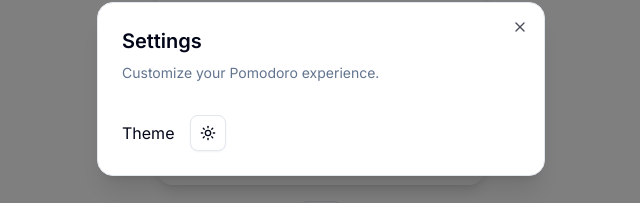
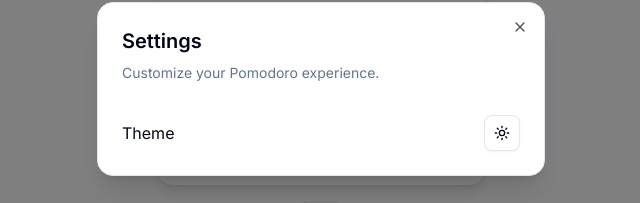
Before and after one commit to shravzzv/pomora, a Next.js app: page / in a window 1280 px wide. Both pictures are taken after a click on the button "settings". Shown: the part 311-514 px from the top of the page, without its empty margins (319-959 px from the left). Built offline with nearby package versions, Linux system fonts and the light colour scheme.

Commit message:
fix: adjust layout of theme toggle in settings dialog for better alignment

```diff
--- a/app/page.tsx
+++ b/app/page.tsx
@@ -57,7 +57,7 @@ export default function Page() {
             </DialogDescription>
           </DialogHeader>
 
-          <div className='flex items-center gap-4 mt-4'>
+          <div className='flex items-center justify-between gap-4 mt-4'>
             Theme
             <ModeToggle />
           </div>
```
